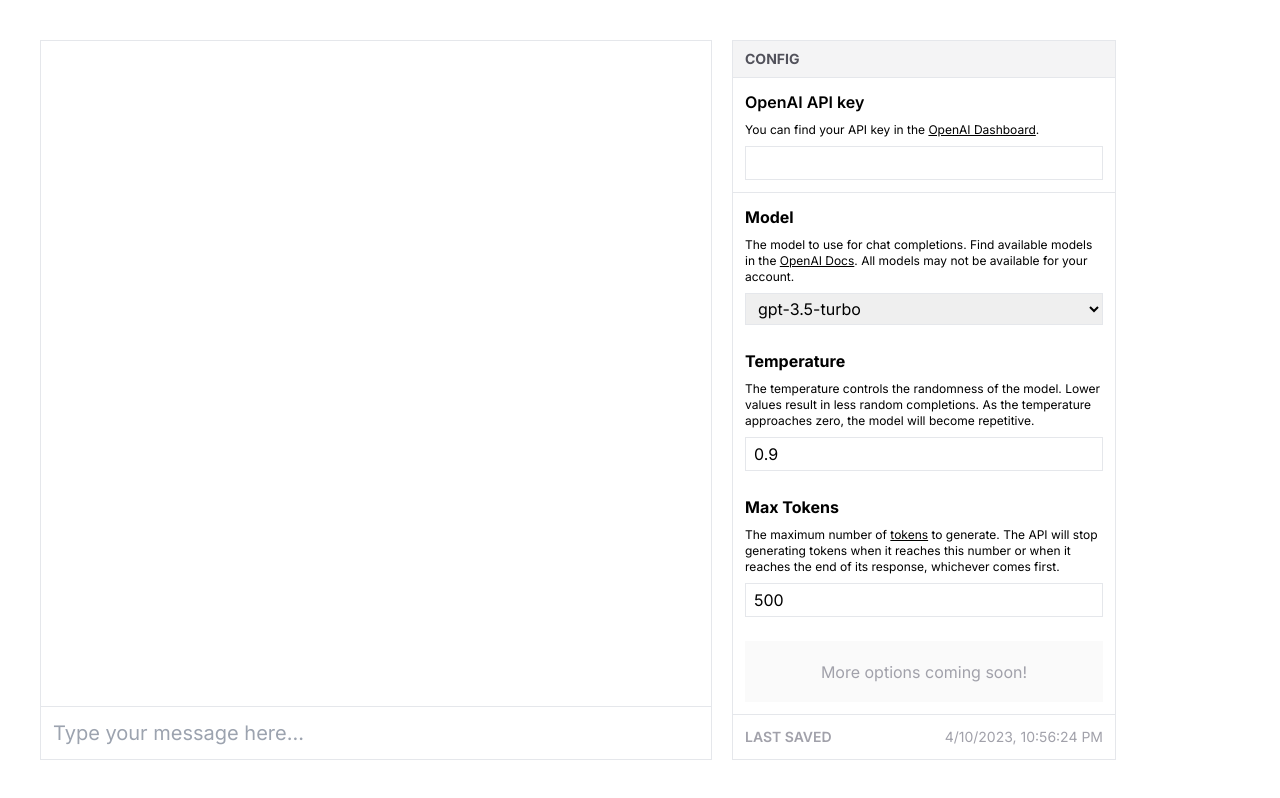
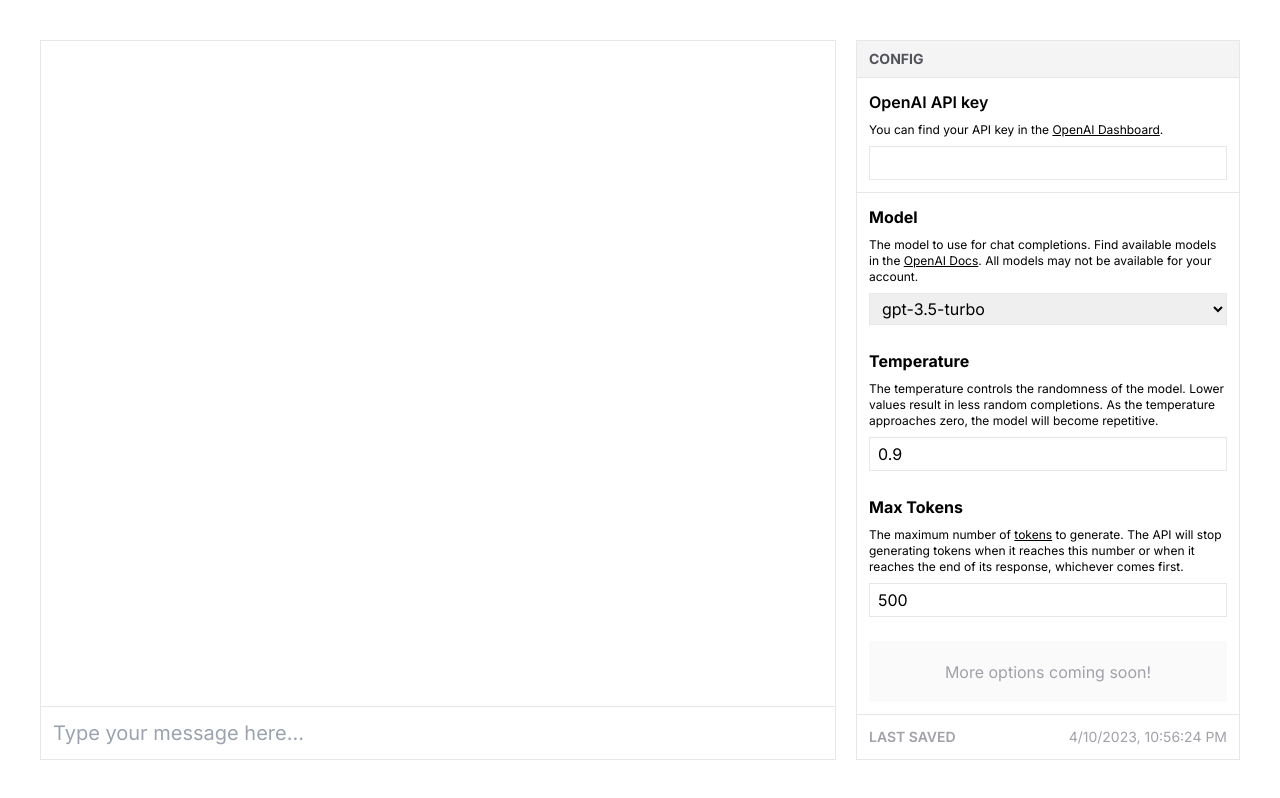
Before and after one commit to wadefletch/sibyl, a Next.js app: page /chat in a window 1280 px wide. Built offline with nearby package versions, Linux system fonts and the light colour scheme.

Commit message:
refactor: widen chat

```diff
--- a/components/Chat.tsx
+++ b/components/Chat.tsx
@@ -89,7 +89,7 @@ function Chat() {
   }, [cookie, setCookie]);
 
   return (
-    <div className="relative flex h-full max-w-2xl flex-1 flex-col border dark:divide-zinc-700 dark:border-zinc-700">
+    <div className="relative flex h-full max-w-4xl flex-1 flex-col border dark:divide-zinc-700 dark:border-zinc-700">
       <div
         id="messages"
         className="flex-1 overflow-y-auto dark:[color-scheme:dark]"
```
